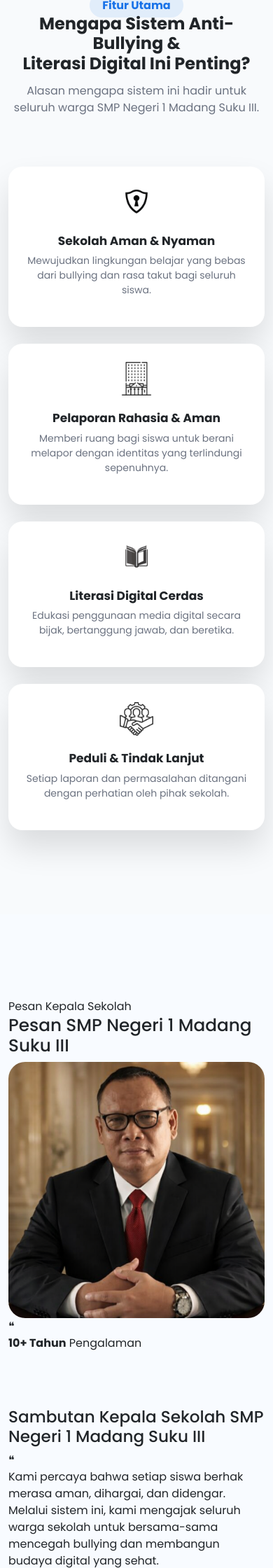
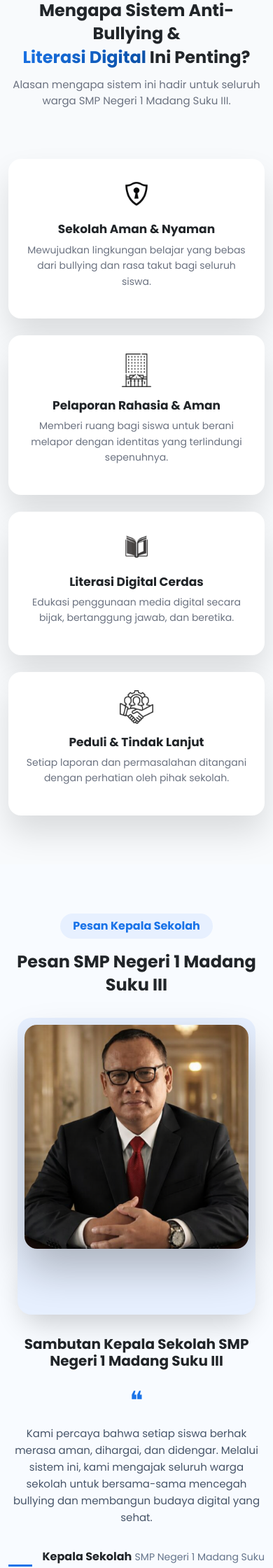
Before and after one commit to Mhanggakusuma/literasi-bullying, a Django app: page /dashboard/ in a window 390 px wide. Shown: the part 960-3200 px from the top of the page at 70% size. Run offline with Django 5.2, Linux system fonts and the light colour scheme.

Commit message:
fix: improve mobile responsiveness for feature cards on dashboard home

```diff
--- a/static/css/style.css
+++ b/static/css/style.css
@@ -30,66 +30,83 @@ body {
 }
 
 /* =====================================================
-   DASHBOARD HOME – FINAL
+   DASHBOARD HOME – FINAL (FULL + MOBILE FIX)
 ===================================================== */
-.dashboard-home { overflow-x: hidden; }
+
+.dashboard-home {
+  overflow-x: hidden;
+}
 
 /* ================= HERO ================= */
-.dh-hero {
+
+.dashboard-home .dh-hero {
   min-height: 90vh;
-  background: linear-gradient(135deg, rgba(13,106,198,0.9), rgba(7,51,96,0.95)),
-              url("../img/hero-bg.png") center/cover no-repeat;
+  background:
+    linear-gradient(135deg, rgba(13,106,198,0.9), rgba(7,51,96,0.95)),
+    url("../img/hero-bg.png") center/cover no-repeat;
   display: flex;
   align-items: center;
-  color: #fff;
-}
-
-.dh-badge {
-  background: rgba(255,255,255,.15);
+  color: #ffffff;
+}
+
+.dashboard-home .dh-badge {
+  background: rgba(255,255,255,0.15);
   padding: 8px 20px;
   border-radius: 999px;
   display: inline-block;
+  font-weight: 500;
   margin-bottom: 24px;
 }
 
-.dh-title {
+.dashboard-home .dh-title {
   font-size: 44px;
   font-weight: 800;
-}
-
-.dh-title span {
+  line-height: 1.2;
+}
+
+.dashboard-home .dh-title span {
   display: block;
   margin-top: 14px;
   color: #ffd54f;
 }
 
-.dh-desc {
+.dashboard-home .dh-desc {
   max-width: 820px;
   margin: 26px auto 36px;
   font-size: 19px;
-}
-
-.dh-btn {
-  background: #fff;
+  line-height: 1.7;
+}
+
+.dashboard-home .dh-btn {
+  background: #ffffff;
   color: #0d6ac6;
   padding: 14px 42px;
   border-radius: 999px;
   font-weight: 700;
   text-decoration: none;
+  transition: .3s;
+}
+
+.dashboard-home .dh-btn:hover {
+  transform: translateY(-4px);
+  box-shadow: 0 18px 30px rgba(0,0,0,0.25);
 }
 
 /* ================= FITUR ================= */
-.dh-features {
+
+.dashboard-home .dh-features {
   padding: 120px 0;
   background: #f8fafc;
 }
 
 .features-badge {
-  background: rgba(26,115,232,.1);
+  background: rgba(26,115,232,0.1);
   color: #1a73e8;
   padding: 6px 18px;
   border-radius: 999px;
   font-weight: 600;
+  display: inline-block;
+  margin-bottom: 16px;
 }
 
 .section-title {
@@ -97,19 +114,33 @@ body {
   font-weight: 800;
 }
 
+.gradient-text {
+  background: linear-gradient(135deg, #1a73e8, #0b4ea2);
+  -webkit-background-clip: text;
+  background-clip: text;
+  -webkit-text-fill-color: transparent;
+}
+
 .section-subtitle {
   max-width: 720px;
   margin: 12px auto 40px;
+  font-size: 18px;
   color: #6b7280;
 }
 
 .dh-card {
-  background: #fff;
+  background: #ffffff;
   padding: 42px 30px;
   border-radius: 20px;
   height: 100%;
-  box-shadow: 0 25px 45px rgba(0,0,0,.12);
-  transition: .3s;
+  text-align: center;
+  box-shadow: 0 25px 45px rgba(0,0,0,0.12);
+  transition: .35s;
+}
+
+.dh-card:hover {
+  transform: translateY(-10px);
+  box-shadow: 0 35px 60px rgba(0,0,0,0.18);
 }
 
 .dh-card img {
@@ -120,42 +151,281 @@ body {
 .dh-card h5 {
   font-size: 20px;
   font-weight: 700;
+  margin-bottom: 12px;
 }
 
 .dh-card p {
   font-size: 16px;
   color: #6b7280;
+  line-height: 1.7;
 }
 
 /* ================= PESAN KEPALA SEKOLAH ================= */
-.principal-section { padding: 120px 0; background: #f8fbff; }
+
+.principal-section {
+  padding: 120px 0;
+  background: #f8fbff;
+}
+
+.principal-header {
+  text-align: center;
+  margin-bottom: 80px;
+}
+
+.principal-badge {
+  background: #e7f0ff;
+  color: #1a73e8;
+  padding: 6px 18px;
+  border-radius: 999px;
+  font-weight: 600;
+  margin-bottom: 16px;
+  display: inline-block;
+}
+
+.principal-header h2 {
+  font-size: 36px;
+  font-weight: 800;
+}
 
 .principal-grid {
   display: grid;
   grid-template-columns: 1fr 1fr;
   gap: 80px;
-}
-
-.principal-photo { width: 100%; border-radius: 24px; }
+  align-items: center;
+}
+
+.principal-photo-wrapper {
+  position: relative;
+}
+
+.principal-photo-bg {
+  position: absolute;
+  inset: -18px;
+  background: #e7f0ff;
+  border-radius: 28px;
+}
+
+.principal-photo {
+  position: relative;
+  width: 100%;
+  border-radius: 24px;
+  box-shadow: 0 30px 60px rgba(0,0,0,0.25);
+}
+
+.principal-exp {
+  position: absolute;
+  bottom: -22px;
+  left: 22px;
+  background: #ffffff;
+  border-radius: 18px;
+  padding: 14px 18px;
+  display: flex;
+  gap: 12px;
+  box-shadow: 0 20px 40px rgba(0,0,0,0.2);
+}
+
+.exp-icon {
+  width: 42px;
+  height: 42px;
+  background: #1a73e8;
+  color: #fff;
+  border-radius: 50%;
+  display: flex;
+  align-items: center;
+  justify-content: center;
+}
+
+.principal-text h3 {
+  font-size: 28px;
+  font-weight: 800;
+  margin-bottom: 26px;
+}
+
+.principal-quote {
+  position: relative;
+  padding-left: 40px;
+  margin-bottom: 32px;
+}
+
+.quote-icon {
+  position: absolute;
+  left: 0;
+  top: -10px;
+  font-size: 50px;
+  color: #1a73e8;
+}
+
+.principal-quote p {
+  font-size: 18px;
+  line-height: 1.8;
+  color: #475569;
+}
+
+.principal-author {
+  display: flex;
+  gap: 14px;
+  align-items: center;
+}
+
+.principal-author .line {
+  width: 36px;
+  height: 3px;
+  background: #1a73e8;
+}
+
+.principal-author small {
+  color: #64748b;
+}
 
 /* ================= CTA ================= */
+
 .dh-cta {
   padding: 140px 20px;
   background: linear-gradient(135deg, #1a73e8, #0b4ea2);
-  color: #fff;
+  color: #ffffff;
+}
+
+.cta-badge {
+  background: rgba(255,255,255,0.15);
+  padding: 8px 20px;
+  border-radius: 999px;
+  display: inline-block;
+  margin-bottom: 18px;
+}
+
+.dh-cta h2 {
+  font-size: 40px;
+  font-weight: 800;
+  margin-bottom: 18px;
+}
+
+.dh-cta p {
+  font-size: 20px;
+  max-width: 760px;
+  margin: 0 auto 38px;
 }
 
 /* ================= RESPONSIVE ================= */
+
 @media (max-width: 992px) {
-  .principal-grid { grid-template-columns: 1fr; }
-}
-
+  .principal-grid {
+    grid-template-columns: 1fr;
+    gap: 60px;
+  }
+}
+
+/* ================= MOBILE FIX – FITUR ================= */
 @media (max-width: 576px) {
-  .section-title { font-size: 24px; }
-  .dh-card { padding: 26px 20px; }
-  .dh-card img { width: 48px; }
-  .dh-card h5 { font-size: 17px; }
-  .dh-card p { font-size: 14px; }
+
+  .dashboard-home .dh-features {
+    padding: 70px 0;
+  }
+
+  .section-title {
+    font-size: 24px;
+    line-height: 1.4;
+  }
+
+  .section-subtitle {
+    font-size: 15px;
+    margin-bottom: 28px;
+  }
+
+  .dh-card {
+    padding: 26px 20px;
+    border-radius: 18px;
+  }
+
+  .dh-card img {
+    width: 48px;
+    margin-bottom: 16px;
+  }
+
+  .dh-card h5 {
+    font-size: 17px;
+    margin-bottom: 8px;
+  }
+
+  .dh-card p {
+    font-size: 14px;
+    line-height: 1.6;
+  }
+}
+
+/* ================= MOBILE FIX – PESAN KEPALA SEKOLAH ================= */
+@media (max-width: 576px) {
+
+  .principal-section {
+    padding: 70px 0;
+  }
+
+  .principal-header {
+    margin-bottom: 40px;
+  }
+
+  .principal-header h2 {
+    font-size: 24px;
+    line-height: 1.4;
+  }
+
+  .principal-grid {
+    gap: 40px;
+  }
+
+  .principal-photo-wrapper {
+    max-width: 320px;
+    margin: 0 auto;
+  }
+
+  .principal-photo-bg {
+    inset: -10px;
+    border-radius: 20px;
+  }
+
+  .principal-photo {
+    border-radius: 18px;
+  }
+
+  .principal-exp {
+    position: static;
+    margin-top: 14px;
+    justify-content: center;
+  }
+
+  .principal-exp strong {
+    font-size: 14px;
+  }
+
+  .principal-exp span {
+    font-size: 12px;
+  }
+
+  .principal-text h3 {
+    font-size: 20px;
+    text-align: center;
+    margin-bottom: 18px;
+  }
+
+  .principal-quote {
+    padding-left: 0;
+    text-align: center;
+  }
+
+  .quote-icon {
+    position: static;
+    display: block;
+    font-size: 36px;
+    margin-bottom: 8px;
+  }
+
+  .principal-quote p {
+    font-size: 15px;
+    line-height: 1.6;
+  }
+
+  .principal-author {
+    justify-content: center;
+  }
 }
 
 
```
Also changed, not shown: dashboard/templates/dashboard/home_sections.html (+7 -21 lines).
